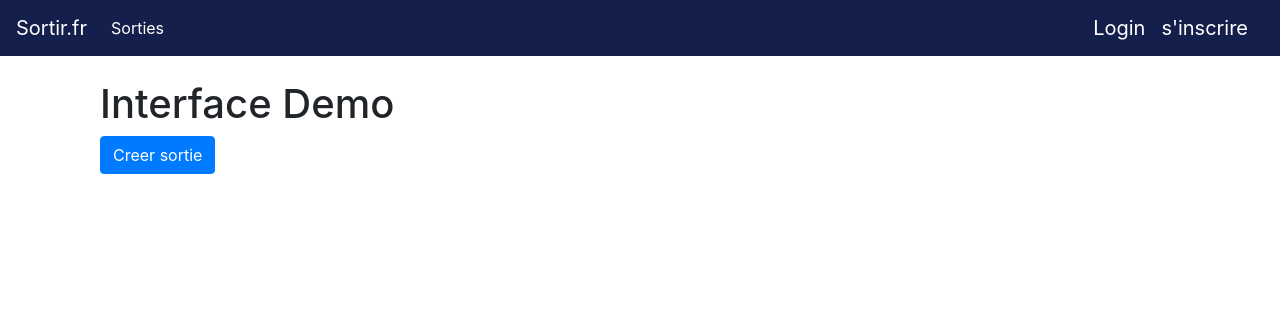
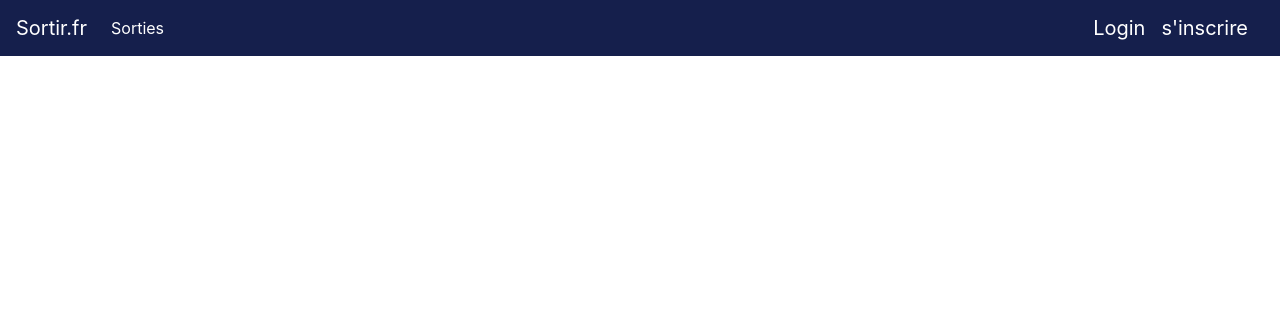
Before and after one commit to TheIronYoan/ENI_Sortir, a Symfony app: template templates/main/index.html.twig in a window 1280 px wide. Shown: the top 316 px of the page. Run offline with Twig, Linux system fonts and the light colour scheme; the template is opened without the code that fills it, so the values that code supplies are empty; some libraries are stand-ins or nearby versions.

Commit message:
le bouton crer sortir dans la navbar

```diff
--- a/templates/base.html.twig
+++ b/templates/base.html.twig
@@ -23,7 +23,11 @@
             <li class="nav-item active">
                 <a class="nav-link" href="#">Sorties</a>
             </li>
-
+            {% if app.user != null %}
+            <li class="nav-item active">
+                <a class="nav-link" href="event/CreateEvent">Creer sortie</a>
+            </li>
+            {% endif %}
         </ul>
     </div>
     {% if app.user != null %}
--- a/templates/main/index.html.twig
+++ b/templates/main/index.html.twig
@@ -3,10 +3,5 @@
 {% block title %}Bienvenue{% endblock %}
 
 {% block body %}
-    <div class="container">
-        <h1>Interface Demo</h1>
-        <a href=" {{  path('CreateEvent')  }}" class="btn btn-primary">Creer  sortie</a>
-
-    </div>
 
 {% endblock %}
```
